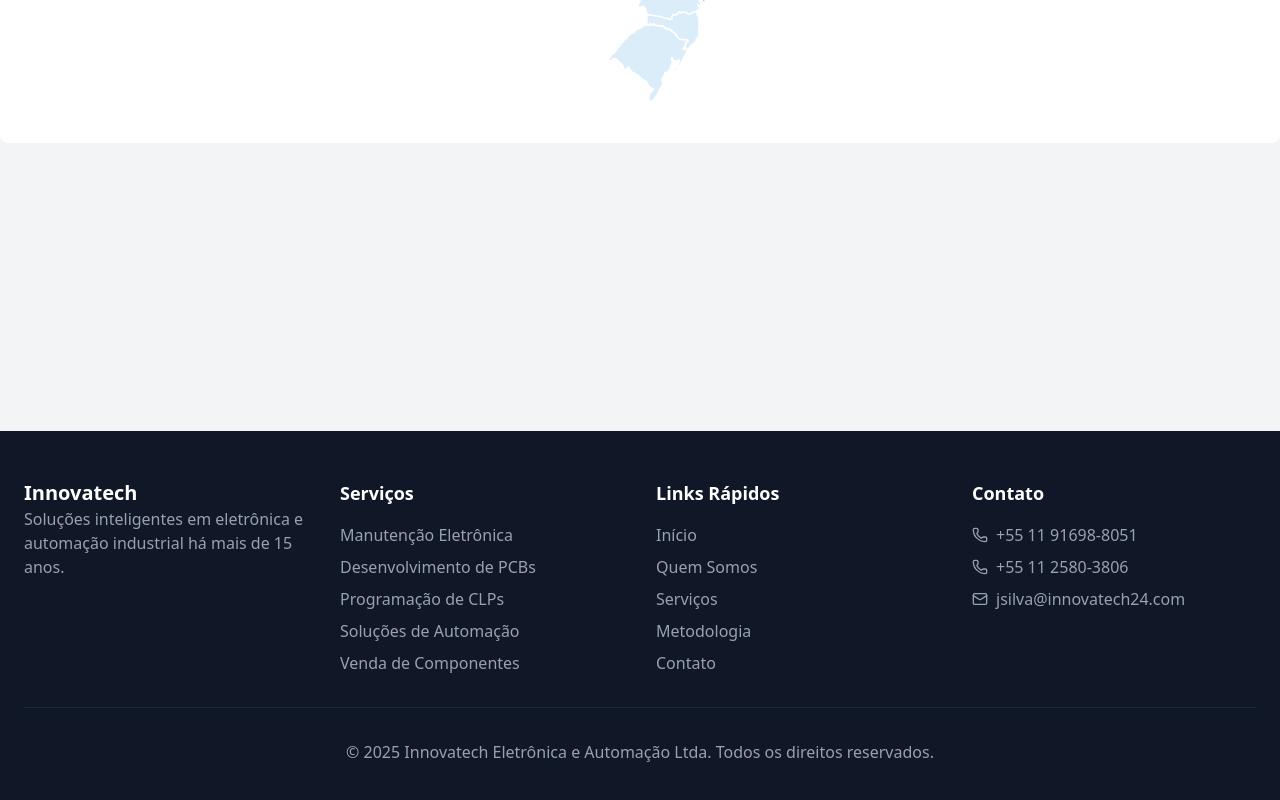
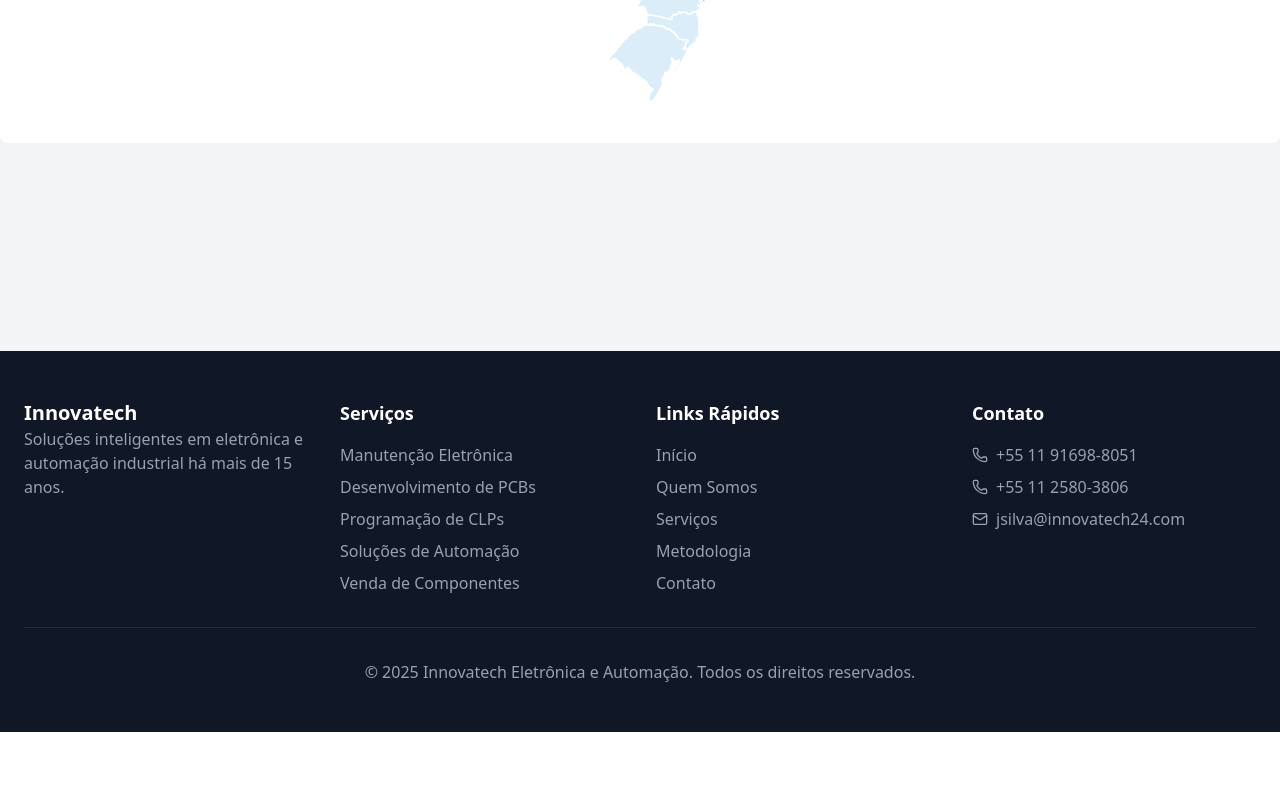
Before and after one commit to Lkasta/innovatech-website, a React (Vite) app: page / in a window 1280 px wide. Shown: the part 2758-3558 px from the top of the page. After the commit the page ends 3490 px from the top, so only its background shows below. Built offline with nearby package versions, Linux system fonts and the light colour scheme.

Commit message:
refactor footer

```diff
--- a/src/components/BrasilBanner.tsx
+++ b/src/components/BrasilBanner.tsx
@@ -6,7 +6,7 @@ import { Button } from "./ui/button";
 
 export default function BrasilBanner() {
   return (
-    <section className="flex w-full -translate-y-52 items-center justify-center py-20">
+    <section className="flex w-full -translate-y-52 items-center justify-center pt-20">
       <div className="container grid grid-cols-3 items-center rounded-lg bg-white p-10">
         <div className="space-y-4">
           <h1 className="text-3xl font-bold text-gray-800 md:text-4xl">
--- a/src/components/Footer.tsx
+++ b/src/components/Footer.tsx
@@ -87,8 +87,8 @@ export default function Footer() {
 
         <div className="border-t border-gray-800 pt-8 text-center text-gray-400">
           <p>
-            &copy; 2025 Innovatech Eletrônica e Automação Ltda. Todos os
-            direitos reservados.
+            &copy; 2025 Innovatech Eletrônica e Automação. Todos os direitos
+            reservados.
           </p>
         </div>
       </div>
```
